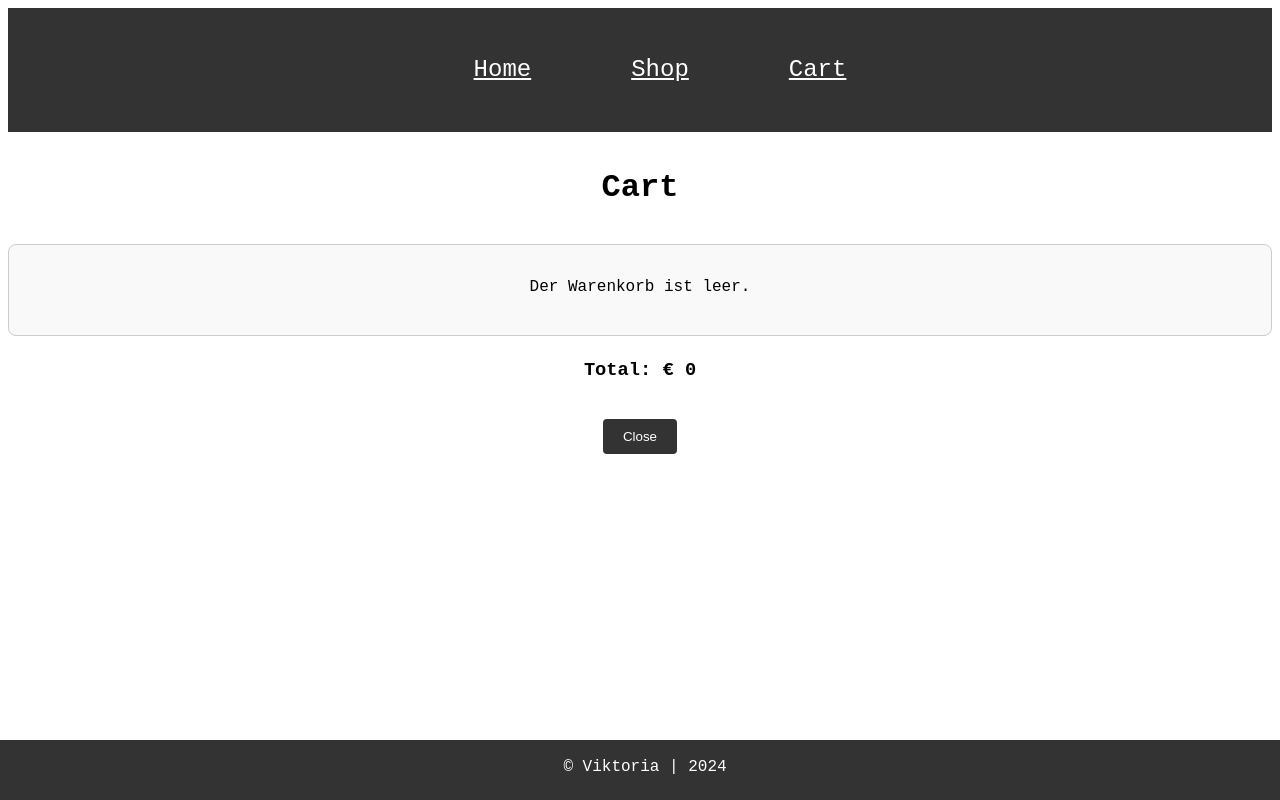
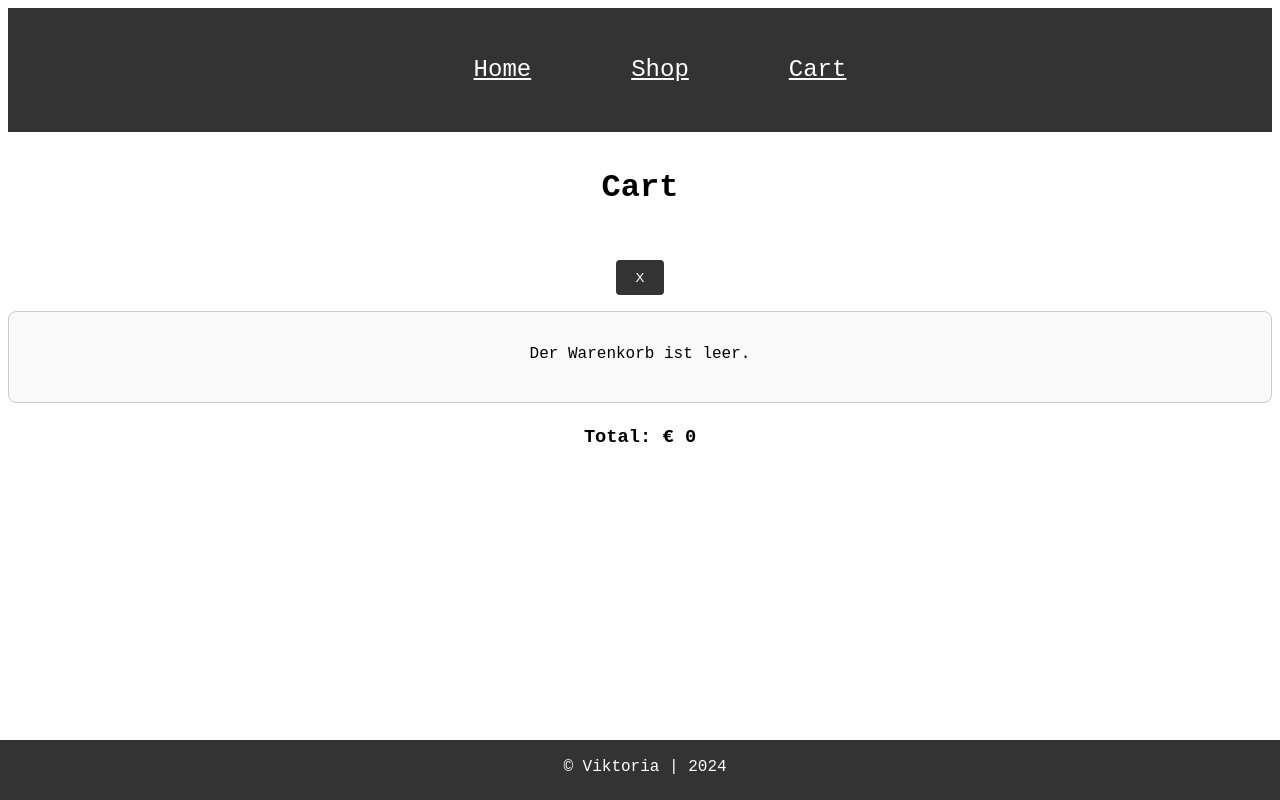
Before and after one commit to Vwalln99/shopping-cart-spa, a React (Vite) app: page /cart in a window 1280 px wide. Built offline with nearby package versions, Linux system fonts and the light colour scheme.

Commit message:
init commit

```diff
--- a/src/components/Cart.tsx
+++ b/src/components/Cart.tsx
@@ -12,6 +12,7 @@ export default function Cart() {
   return (
     <div>
       <h2>Cart</h2>
+      <button className="btn-close" onClick={handleOpenShop}>X</button>
       <div className="cart">
         {cart.length > 0 ? (
           cart.map((item) => (
@@ -31,7 +32,6 @@ export default function Cart() {
         )}
       </div>
       <h3 className="cart-total">Total: € {calculateTotal()}</h3>
-      <button onClick={handleOpenShop}>Close</button>
     </div>
   );
 }
```
